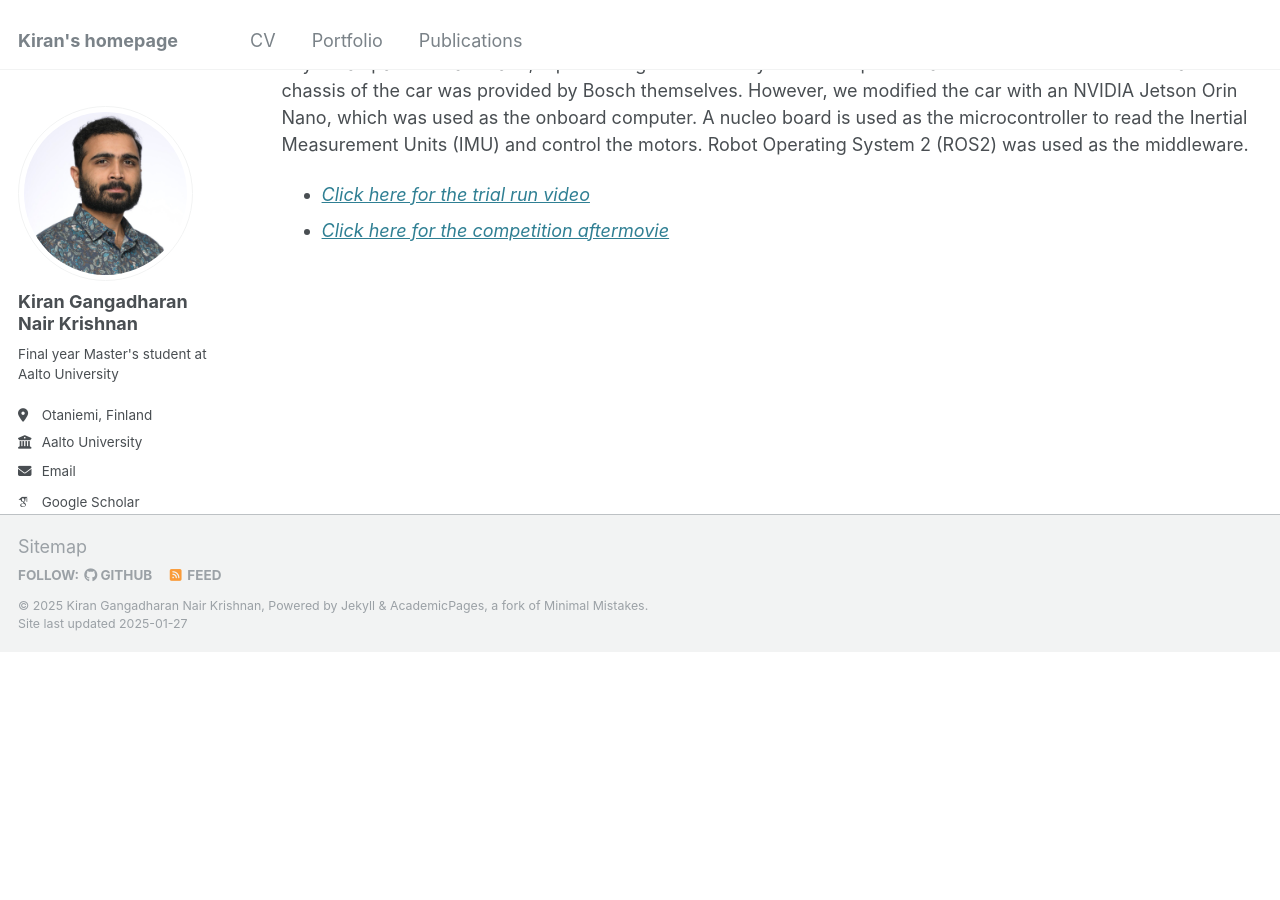
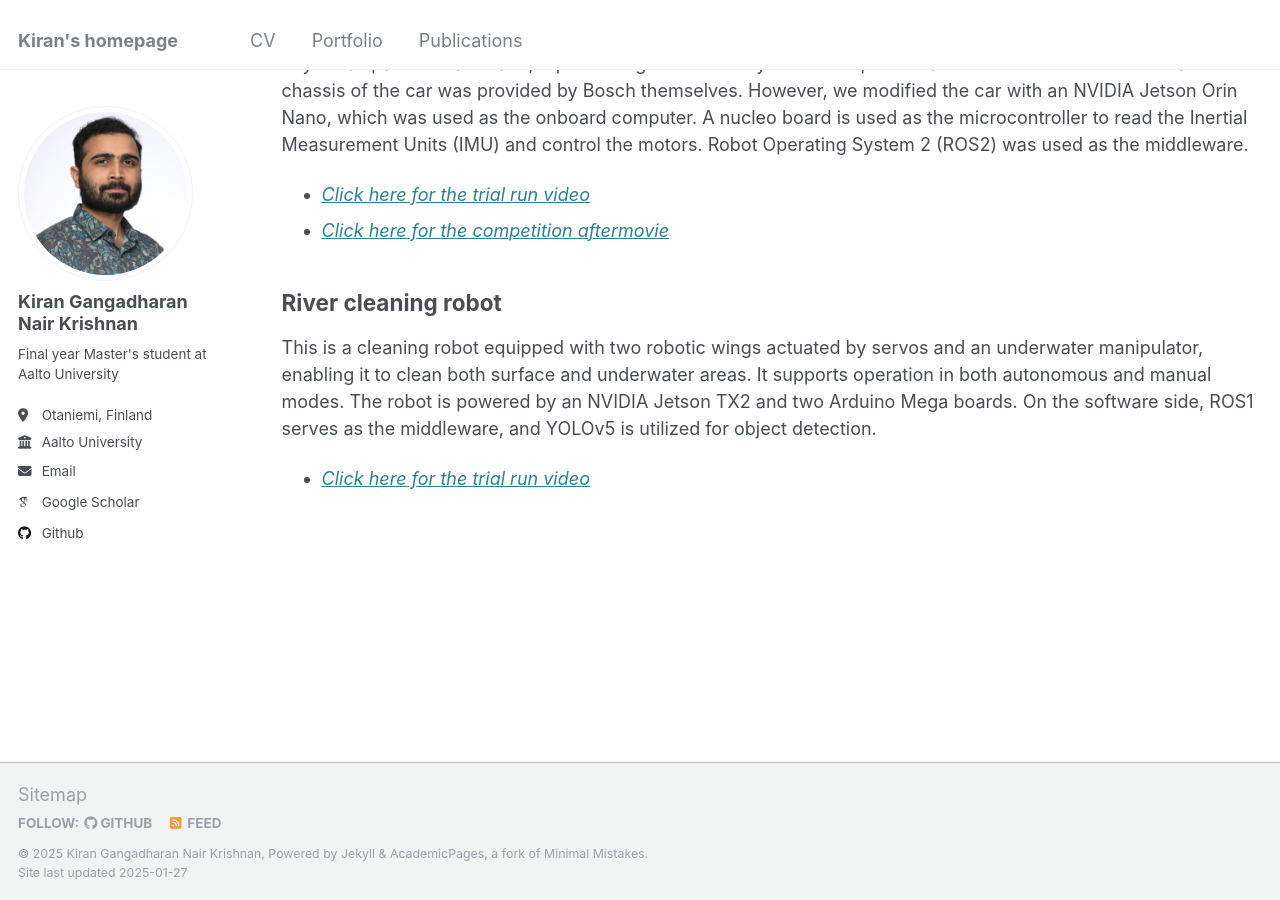
Before and after one commit to kirangkrishnan/kirangkrishnan.github.io, a Jekyll site: the page built from _pages/portfolio.md, in a window 1280 px wide and 900 px high, scrolled down 531 px. Built offline with Jekyll 4.4.1, drawn with Linux system fonts in a browser that asks for light colours; some web fonts are replaced; before the commit the page ends 1183 px from its top, so only the background shows below that.

Commit message:
Updated portfolio page

```diff
--- a/_pages/portfolio.md
+++ b/_pages/portfolio.md
@@ -15,3 +15,8 @@ BFMC is an international technical competition on developing autonomous driving
 
 * [*Click here for the trial run video*](https://youtu.be/GRJrYqMrBPY)
 * [*Click here for the competition aftermovie*](https://www.youtube.com/watch?v=epFLKjvn6YA)
+
+## River cleaning robot
+This is a cleaning robot equipped with two robotic wings actuated by servos and an underwater manipulator, enabling it to clean both surface and underwater areas. It supports operation in both autonomous and manual modes. The robot is powered by an NVIDIA Jetson TX2 and two Arduino Mega boards. On the software side, ROS1 serves as the middleware, and YOLOv5 is utilized for object detection.
+
+* [*Click here for the trial run video*](https://youtu.be/F--SvPmMNR4)
```
Also changed, not shown: 2 other files.
